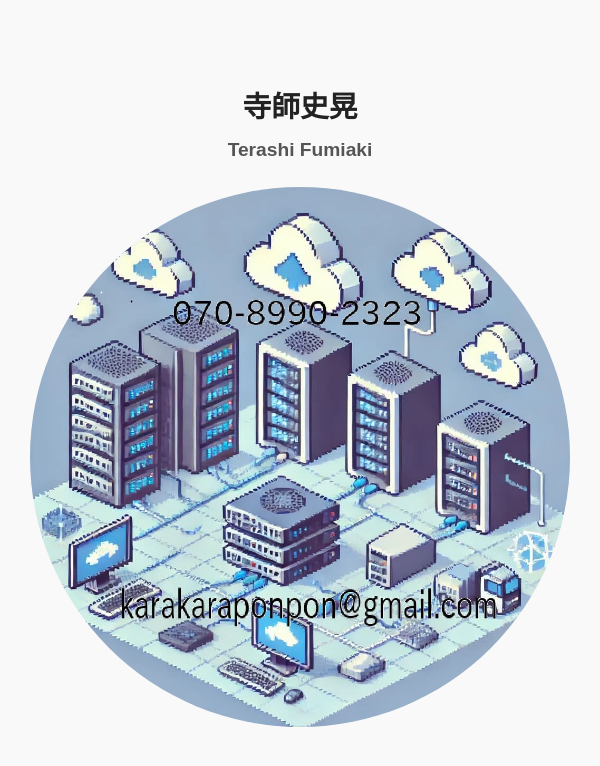
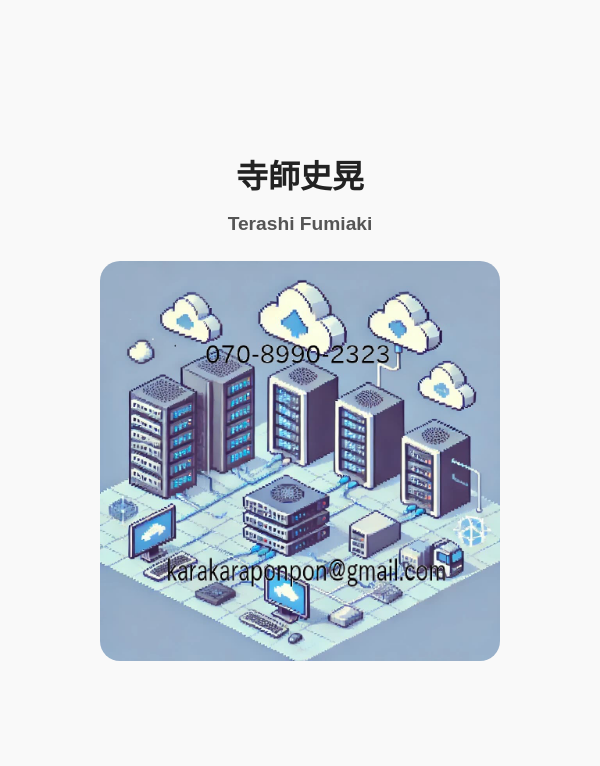
Before and after one commit to TerashiFumiaki/terashifumiaki-profile, a plain HTML site: page index.html in a window 600 px wide. Drawn offline with Linux system fonts and the light colour scheme.

Commit message:
Update styles.css

```diff
--- a/styles.css
+++ b/styles.css
@@ -29,17 +29,16 @@ h2 {
 }
 
 .profile-image {
-    max-width: 600px;
-    border-radius: 50%;
+    max-width: 300px; /* 大きな画像の最大幅を設定 */
+    width: 100%; /* 小さい画面でも画像が幅いっぱいになる */
+    border-radius: 20px; /* 丸みの角度を調整 */
     margin-top: 1em;
-    width: 100%; /* Small screens */
-    max-width: 150px; /* Cap for larger screens */
 }
 
-/* Media query for smaller screens */
+/* 小さい画面向け */
 @media (max-width: 600px) {
     h1 {
-        font-size: 1.8em;
+        font-size: 2em; /* タイトルのサイズを微調整 */
     }
 
     h2 {
@@ -47,6 +46,13 @@ h2 {
     }
 
     .profile-image {
-        max-width: 600px; /* Reduce image size */
+        max-width: 200px; /* スマホ画面での画像最大サイズを調整 */
     }
 }
+
+/* タブレット向け */
+@media (min-width: 600px) and (max-width: 1024px) {
+    .profile-image {
+        max-width: 400px; /* タブレット用に画像をさらに大きく */
+    }
+}
```
